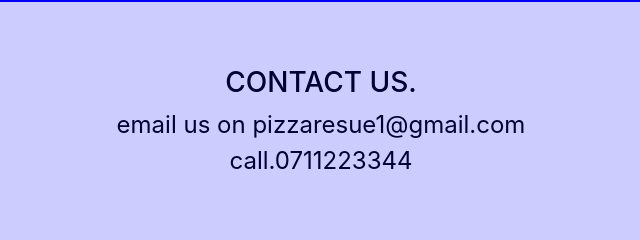
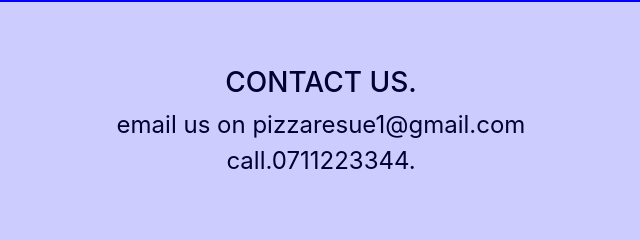
Before and after one commit to dun1-cmmd/week4ip, a plain HTML site: page index.html in a window 1280 px wide. Shown: the part 694-934 px from the top of the page, 319-959 px from the left. Drawn offline with Linux system fonts and the light colour scheme.

Commit message:
Update index.html

```diff
--- a/index.html
+++ b/index.html
@@ -49,7 +49,7 @@
             <h3>CONTACT US.</h3>
             <p>
              email us on pizzaresue1@gmail.com<br>
-             call.0711223344
+             call.0711223344.
             </p>
     </div>
     <script src="js/jquery-3.4.1.js"></script>
```
